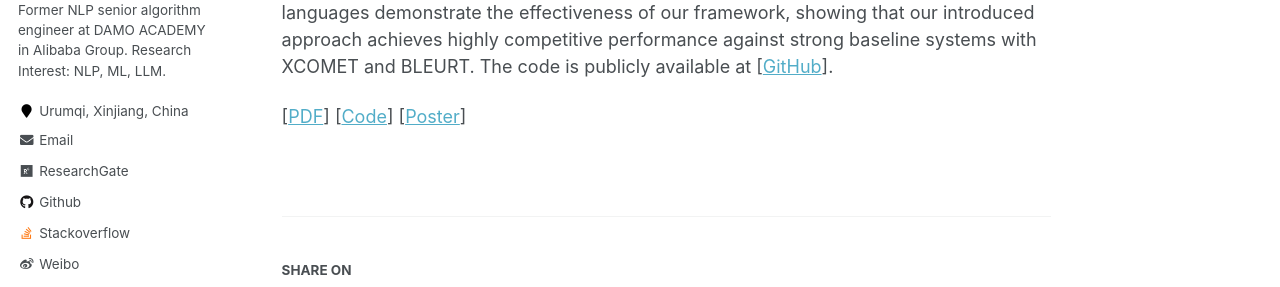
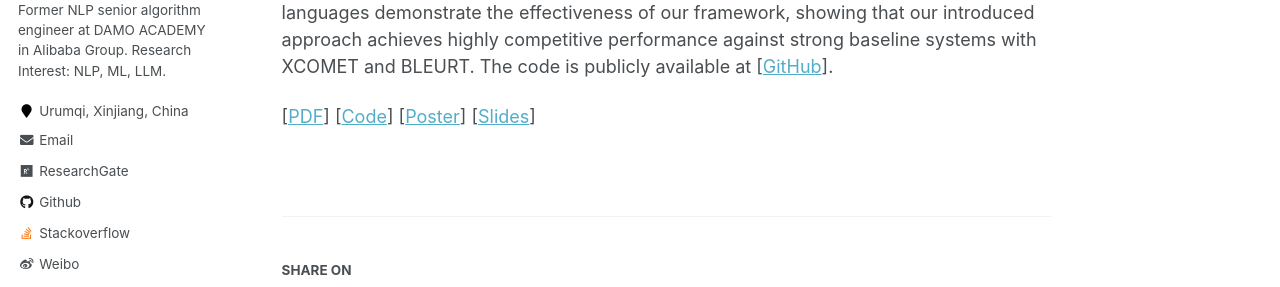
Before and after one commit to miradel51/miradel51.github.io, a Jekyll site: the page built from _publications/2026_ijcnn_llm_mt_rag_agent.md, in a window 1280 px wide and 900 px high, scrolled down 683 px. Shown: the part 274-561 px from the top of the window. Built offline with Jekyll 4.4.1, drawn with Linux system fonts in a browser that asks for light colours; some web fonts are replaced.

Commit message:
Update 2026_ijcnn_llm_mt_rag_agent.md
Added the slides link

```diff
--- a/_publications/2026_ijcnn_llm_mt_rag_agent.md
+++ b/_publications/2026_ijcnn_llm_mt_rag_agent.md
@@ -27,4 +27,4 @@ By integrating implicit correction with explicit feedback, the proposed framewor
 Extensive experiments on three benchmarks (FLORES-200, NTREX-128, and TICO-19) covering 8 low-resource languages demonstrate the effectiveness of our framework, showing that our introduced approach achieves highly competitive performance against strong baseline systems with XCOMET and BLEURT.
 The code is publicly available at \[[GitHub](https://github.com/qaza200/2stagerefine)\].
 
-\[[PDF](https://www.researchgate.net/publication/403332692_Retrieve_Refine_and_Translate_LLM-Based_Translation_for_Low-Resource_Languages)\] \[[Code](https://github.com/qaza200/2stagerefine)\] \[[Poster](https://miradel51.github.io/files/ijcnn2026_poster_zsb.pdf)\]
+\[[PDF](https://www.researchgate.net/publication/403332692_Retrieve_Refine_and_Translate_LLM-Based_Translation_for_Low-Resource_Languages)\] \[[Code](https://github.com/qaza200/2stagerefine)\] \[[Poster](https://miradel51.github.io/files/ijcnn2026_poster_zsb.pdf)\] \[[Slides](https://miradel51.github.io/files/IJCNN26_self-refine_mt.pdf)\]
```
